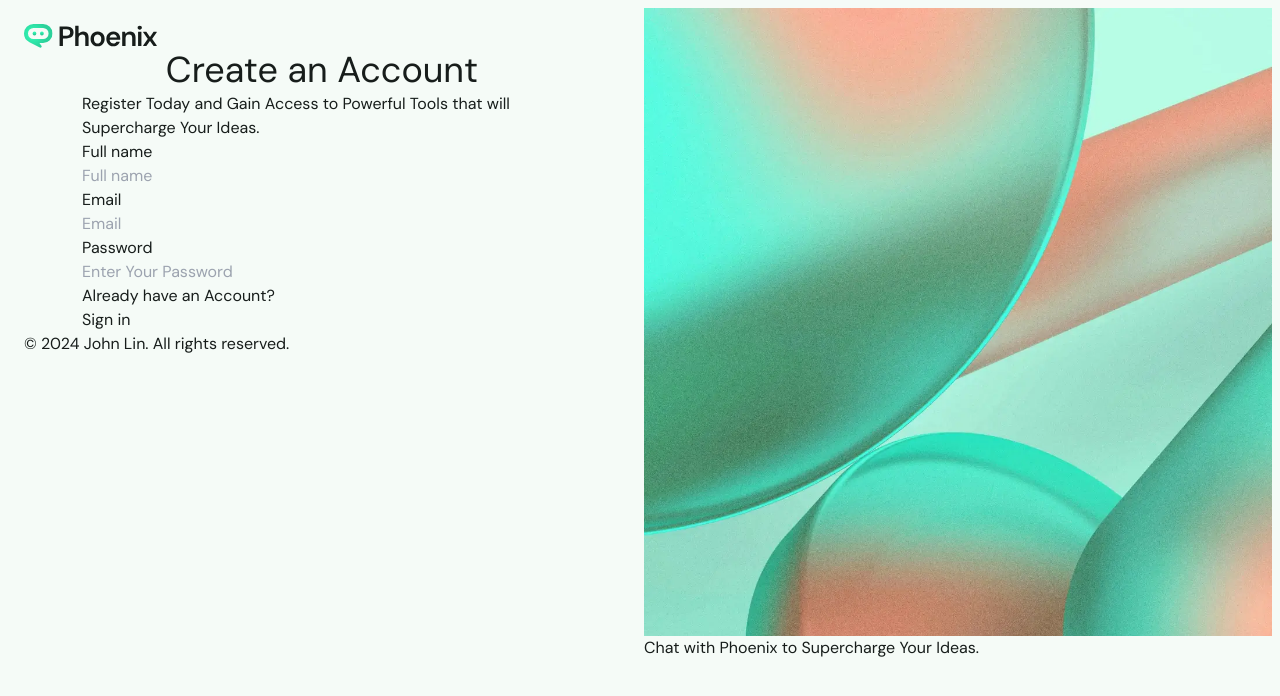
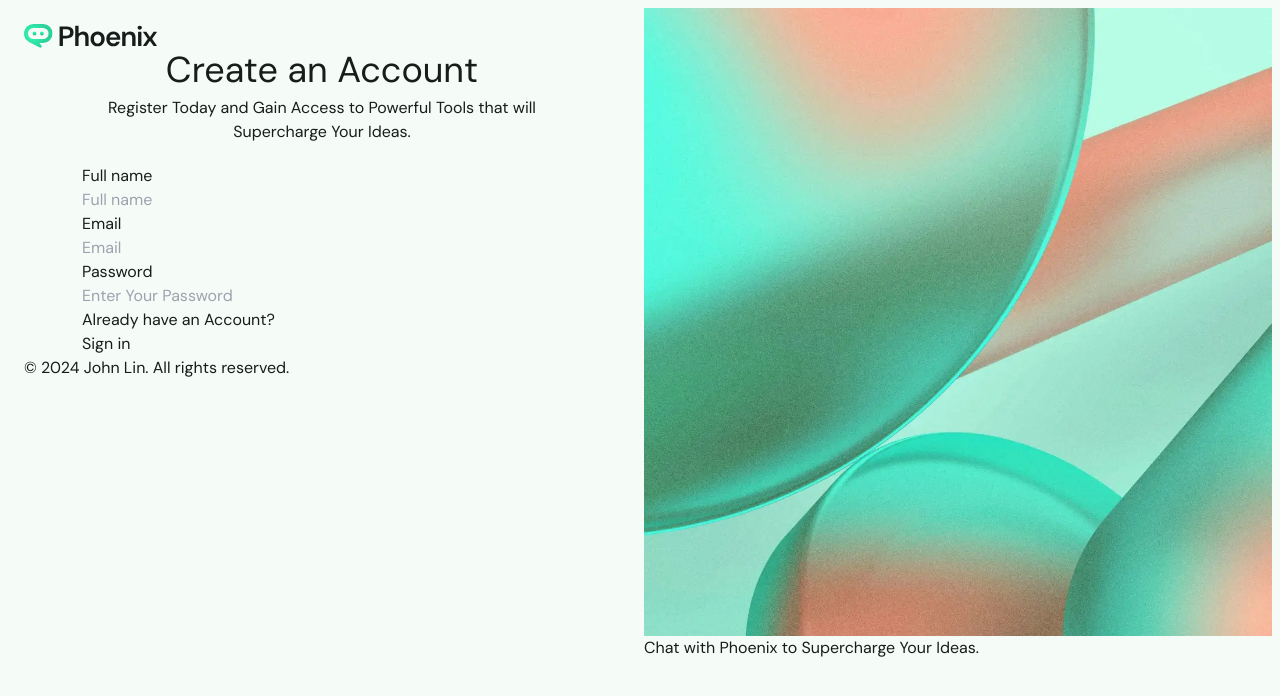
Before and after one commit to JohnL0919/phoenix, a React (Vite) app: page /register in a window 1280 px wide. Shown: the top 696 px of the page. Built offline with nearby package versions, Linux system fonts and the light colour scheme.

Commit message:
Update Register.jsx

```diff
--- a/pages/Register.jsx
+++ b/pages/Register.jsx
@@ -51,7 +51,7 @@ const Register = () => {
               <h2 className='font-semibold text-center text-displaySmall text-light-onBackground dark:text-dark-onBackground'>
                 Create an Account
               </h2>
-              <p>
+              <p className='px-2 mt-1 mb-5 text-center text-bodyLarge text-light-onSurfaceVariant dark:text-dark-onSurfaceVariant'>
                 Register Today and Gain Access to Powerful Tools that will
                 Supercharge Your Ideas.
               </p>
```
